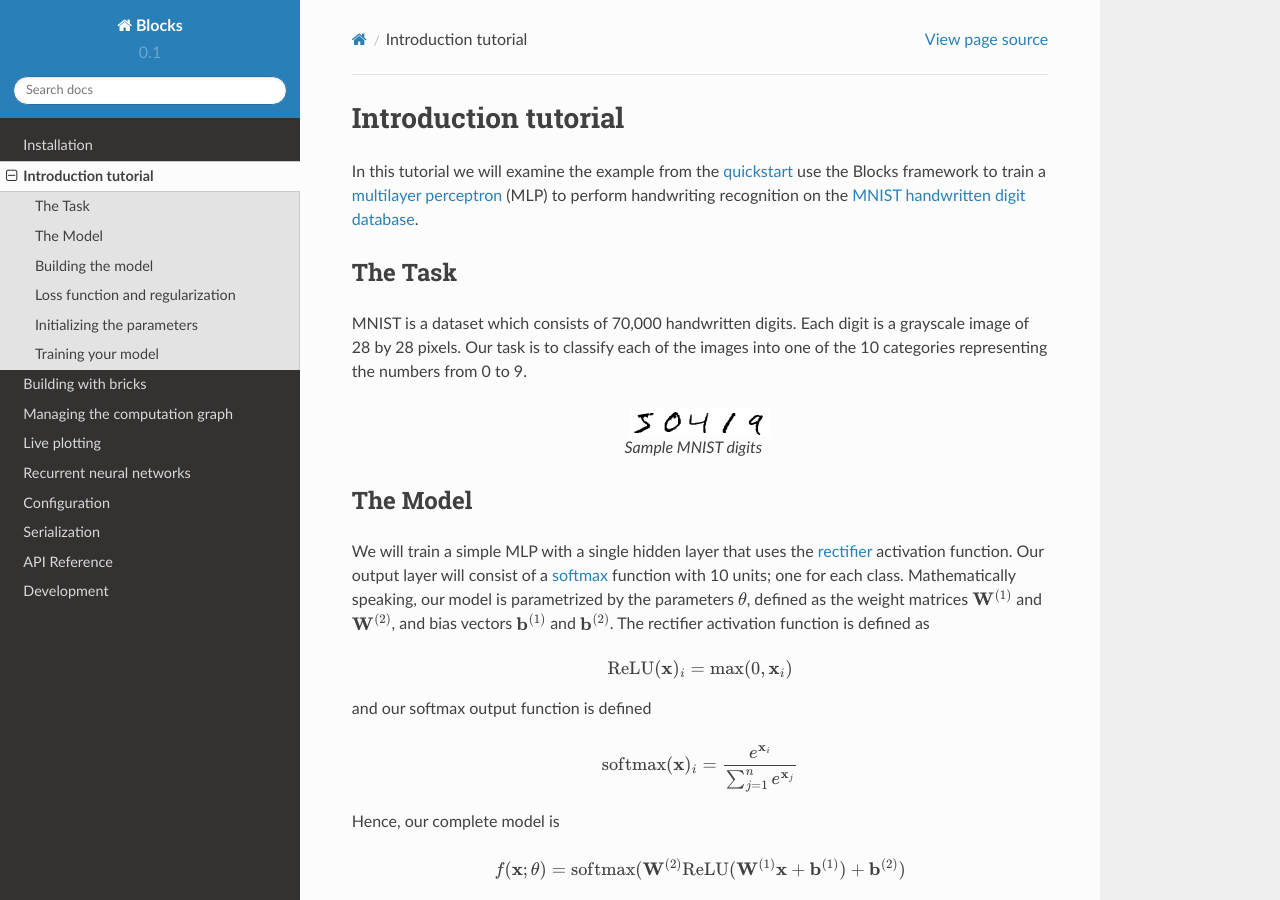
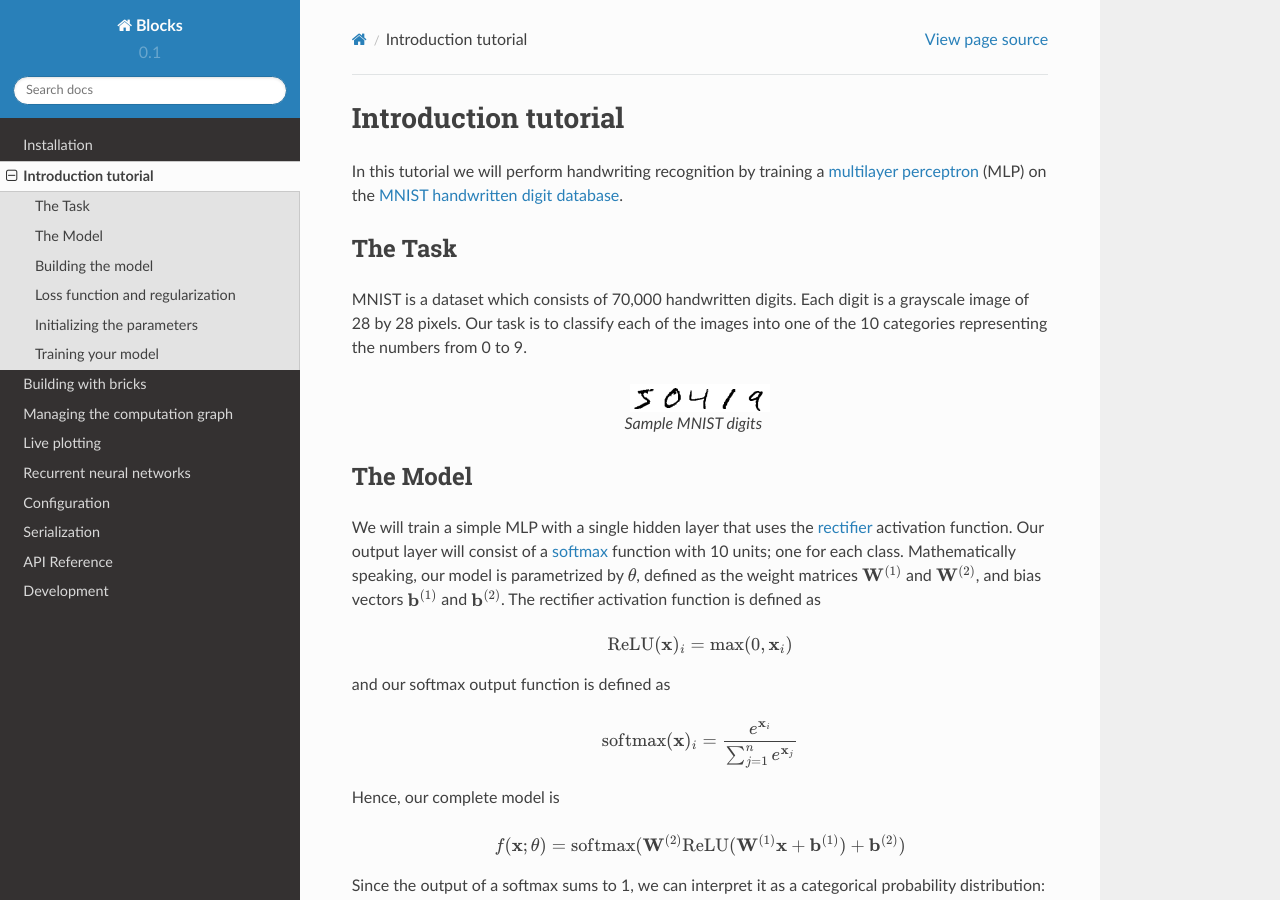
Before and after one commit to mila-iqia/blocks, a Sphinx documentation site: the page built from docs/tutorial.rst, in a window 1280 px wide and 900 px high. Built offline with Sphinx 7.4.7 and the Read the Docs theme 2.0.0, drawn with Linux system fonts in a browser that asks for light colours; some of the changed text lies outside the part shown.

Commit message:
Correct a few typos and reword a few sentences

```diff
--- a/docs/tutorial.rst
+++ b/docs/tutorial.rst
@@ -1,9 +1,8 @@
 Introduction tutorial
 =====================
 
-In this tutorial we will examine the example from the :ref:`quickstart
-<quickstart>` use the Blocks framework to train a `multilayer perceptron`_ (MLP) to
-perform handwriting recognition on the `MNIST handwritten digit database`_.
+In this tutorial we will perform handwriting recognition by training a
+`multilayer perceptron`_ (MLP) on the `MNIST handwritten digit database`_.
 
 The Task
 --------
@@ -21,14 +20,14 @@ The Model
 We will train a simple MLP with a single hidden layer that uses the rectifier_
 activation function. Our output layer will consist of a softmax_ function with
 10 units; one for each class. Mathematically speaking, our model is parametrized
-by the parameters :math:`\mathbf{\theta}`, defined as the weight matrices
+by :math:`\mathbf{\theta}`, defined as the weight matrices
 :math:`\mathbf{W}^{(1)}` and :math:`\mathbf{W}^{(2)}`, and bias vectors
 :math:`\mathbf{b}^{(1)}` and :math:`\mathbf{b}^{(2)}`. The rectifier activation
 function is defined as
 
 .. math:: \mathrm{ReLU}(\mathbf{x})_i = \max(0, \mathbf{x}_i)
 
-and our softmax output function is defined
+and our softmax output function is defined as
 
 .. math:: \mathrm{softmax}(\mathbf{x})_i = \frac{e^{\mathbf{x}_i}}{\sum_{j=1}^n e^{\mathbf{x}_j}}
 
@@ -94,10 +93,9 @@ we will need the Theano variable representing the target labels.
 >>> from blocks.bricks.cost import CategoricalCrossEntropy
 >>> cost = CategoricalCrossEntropy().apply(y.flatten(), y_hat)
 
-To make sure that our network doesn't overfit we can use regularization, that
-is, we will penalize the complexity of the model. We will use
-:math:`L2`-regularization, also known as *weight decay*. So our final objective
-function is:
+To reduce the risk of overfitting, we can penalize excessive values of
+the parameters by adding a :math:`L2`-regularization term (also known as
+*weight decay*) to the objective function:
 
 .. math:: l(\mathbf{f}(\mathbf{x}), y) = -\log f(\mathbf{x})_y + \lambda_1\|\mathbf{W}^{(1)}\|^2 + \lambda_2\|\mathbf{W}^{(2)}\|^2
 
@@ -186,7 +184,8 @@ of size 256.
 >>> data_stream = DataStream(mnist, iteration_scheme=SequentialScheme(
 ...     num_examples=mnist.num_examples, batch_size=256))
 
-As our algorithm we will use straightforward SGD with a fixed learning rate.
+Regarding the training algorithm, we will use straightforward SGD with a fixed
+learning rate.
 
 >>> from blocks.algorithms import GradientDescent, Scale
 >>> algorithm = GradientDescent(cost=cost, params=cg.parameters,
@@ -207,8 +206,8 @@ extension.
 >>> monitor = DataStreamMonitoring(
 ...     variables=[cost], data_stream=data_stream_test, prefix="test")
 
-We can use the :class:`.MainLoop` to combine all the different
-bits and pieces now. We use two more extensions to make our training stop after
+We can now use the :class:`.MainLoop` to combine all the different
+bits and pieces. We use two more extensions to make our training stop after
 a single epoch and to make sure that our progress is printed.
 
 >>> from blocks.main_loop import MainLoop
```
Also changed, not shown: docs/bricks_overview.rst (+6 -6 lines), docs/cg.rst (+5 -5 lines).
